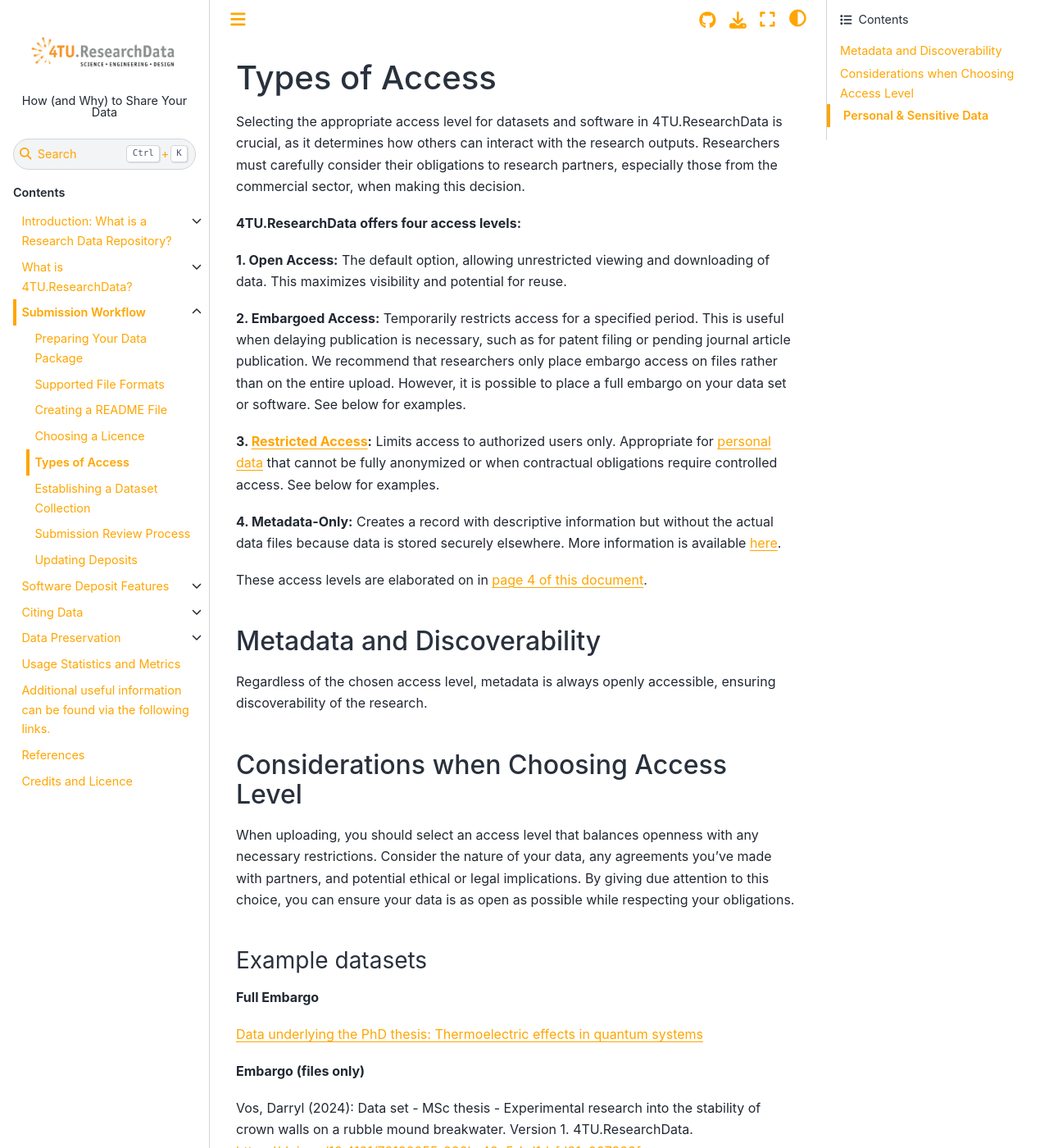
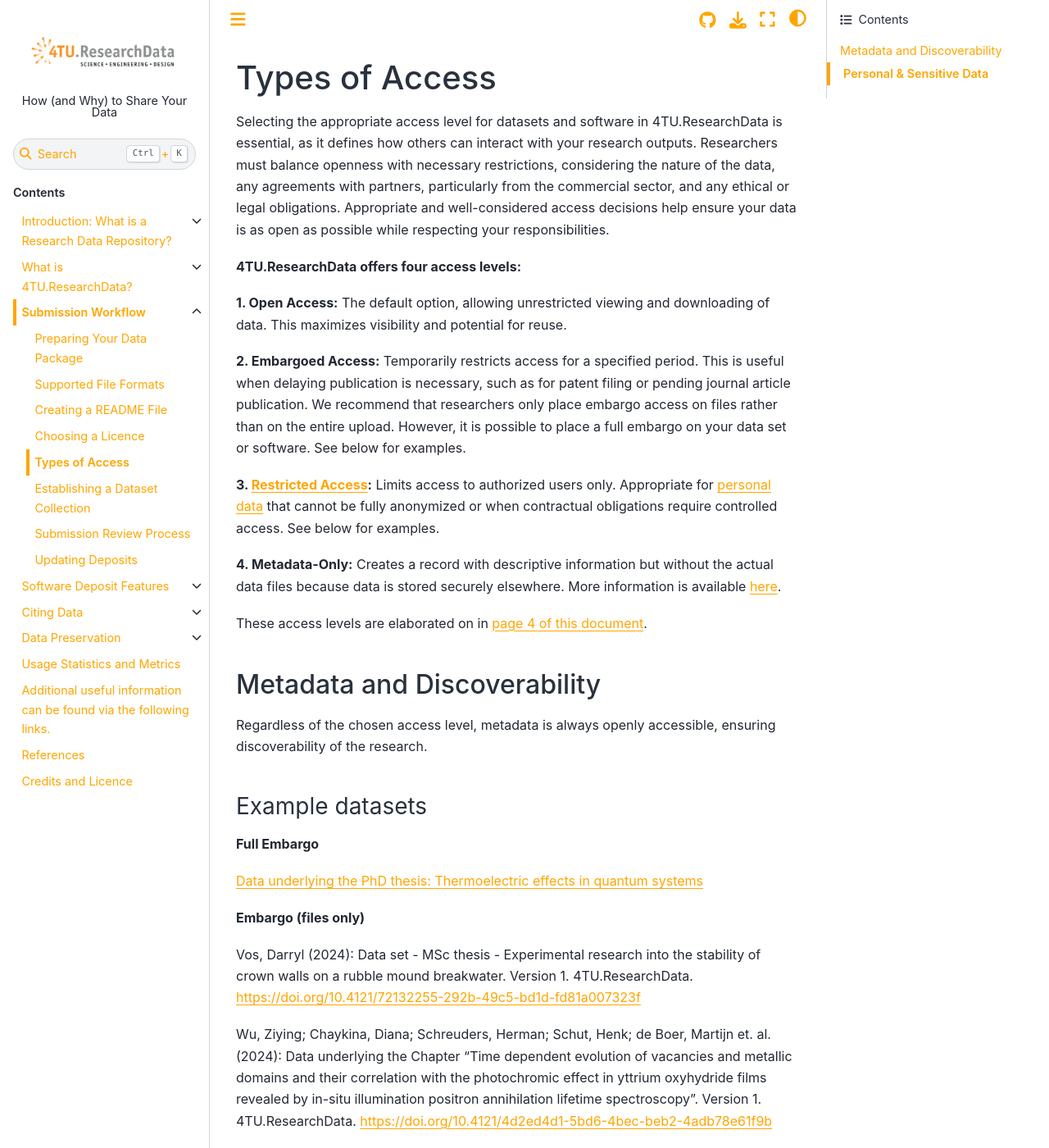
Before and after one commit to TUDelft-books/FAIR4TU_Submission_Help, a Jupyter Book: the page built from book/submission_workflow/setting_access_levels.md, in a window 1280 px wide and 1400 px high. Shown: the whole window at 82% size. Built offline with Jupyter Book 1.0.4 settings and Sphinx 7.4.7 and the Sphinx Book theme 1.1.4, drawn with Linux system fonts in a browser that asks for light colours; pages that are not in the unit, such as notebooks, are missing from menus; comment, search, counter and statistics services are not loaded.

Commit message:
Update setting_access_levels.md

```diff
--- a/book/submission_workflow/setting_access_levels.md
+++ b/book/submission_workflow/setting_access_levels.md
@@ -1,6 +1,6 @@
 # Types of Access
 
-Selecting the appropriate access level for datasets and software in 4TU.ResearchData is crucial, as it determines how others can interact with the research outputs. Researchers must carefully consider their obligations to research partners, especially those from the commercial sector, when making this decision.
+Selecting the appropriate access level for datasets and software in 4TU.ResearchData is essential, as it defines how others can interact with your research outputs. Researchers must balance openness with necessary restrictions, considering the nature of the data, any agreements with partners, particularly from the commercial sector, and any ethical or legal obligations. Appropriate and well-considered access decisions help ensure your data is as open as possible while respecting your responsibilities.
 
 **4TU.ResearchData offers four access levels:**
 
@@ -17,10 +17,6 @@ These access levels are elaborated on in [page 4 of this document](https://data.
 ## Metadata and Discoverability
 
 Regardless of the chosen access level, metadata is always openly accessible, ensuring discoverability of the research.
-
-## Considerations when Choosing Access Level
-
-When uploading, you should select an access level that balances openness with any necessary restrictions. Consider the nature of your data, any agreements you’ve made  with partners, and potential ethical or legal implications. By giving due attention to this choice, you can ensure your data is as open as possible while respecting your obligations.
 
 ### Example datasets
 
```
